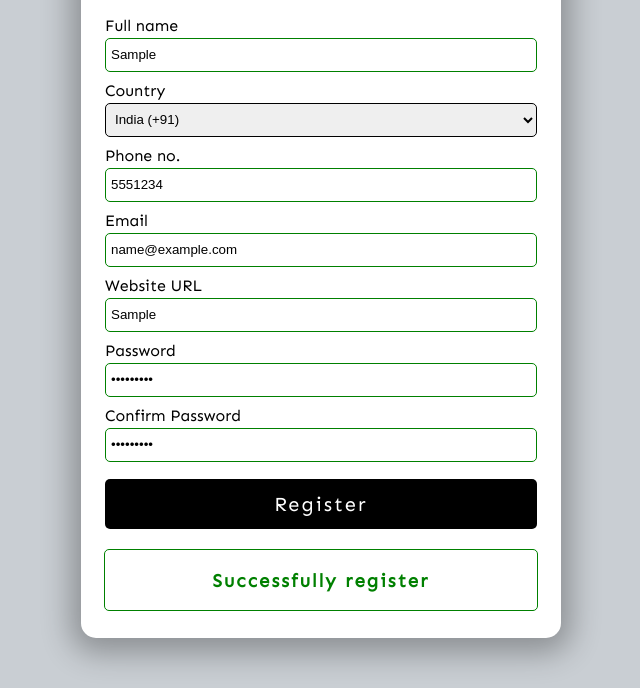
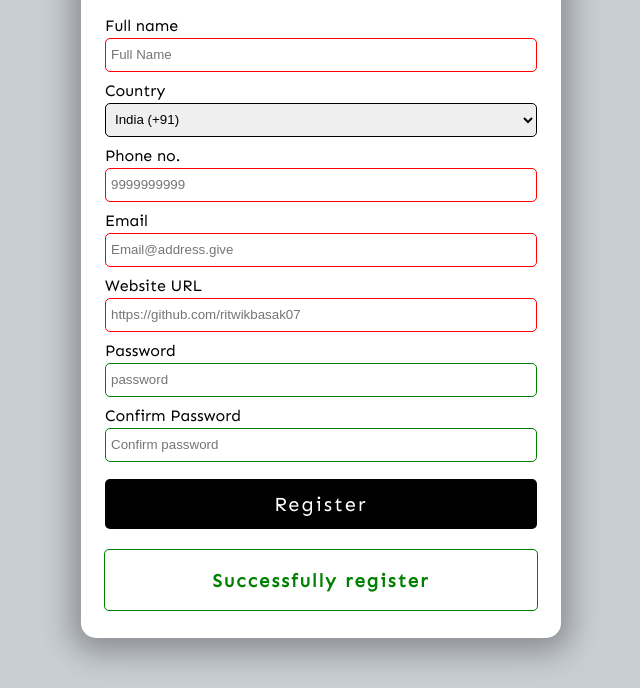
Before and after one commit to ritwikbasak07/form-validation, a plain HTML site: page index.html in a window 1280 px wide. Both pictures are taken after typing "Sample", "5551234", "name@example.com", "Sample", "Sample123", "Sample123" into the empty fields and a click on the button "Register". Shown: the part 112-800 px from the top of the page, without its empty margins (319-959 px from the left). Drawn offline with Linux system fonts and the light colour scheme.

Commit message:
Add files via upload

```diff
--- a/index.html
+++ b/index.html
@@ -17,7 +17,7 @@
             <!-- Full Name -->
             <div class="form-group">
                 <label for="name">Full name</label>
-                <input type="text" id="name" placeholder="Full Name" required minlength="4" maxlength="50" name="name">
+                <input class="reset" type="text" id="name" placeholder="Full Name" required minlength="4" maxlength="50" name="name">
             </div>
             <!-- Select country -->
             <div class="form-group">
@@ -246,29 +246,29 @@
             <!-- Phone number -->
             <div class="form-group">
                 <label for="phone">Phone no.</label>
-                <input type="tel" id="phone" placeholder="9999999999" required name="phone">
+                <input class="reset" type="tel" id="phone" placeholder="9999999999" required name="phone">
             </div>
             <!-- Email address -->
             <div class="form-group">
                 <label for="email">Email</label>
-                <input type="email" id="email" placeholder="Email@address.give" required name="email">
+                <input class="reset" type="email" id="email" placeholder="Email@address.give" required name="email">
             </div>
             <!-- Website Url -->
             <div class="form-group">
                 <label for="website">Website URL</label>
-                <input type="text" id="website" placeholder="https://github.com/ritwikbasak07" required name="website">
+                <input class="reset" type="text" id="website" placeholder="https://github.com/ritwikbasak07" required name="website">
             </div>
             <!-- Password -->
             <div class="form-group">
                 <label for="password1">Password</label>
-                <input type="password" id="password1" placeholder="password" required
+                <input class="reset" type="password" id="password1" placeholder="password" required
                     pattern="^(?=.*?[A-Z])(?=.*?[a-z])(?=.*?[0-9])(?=.*?[#?!@$%^&*-]).{6,20}$"
                     title="Minimum 6 and maximum 20 characters, at least one uppercase letter, one lowercase letter, one number and one special character" onpaste="return false;" ondrop="return false;" autocomplete="off">
             </div>
             <!-- Confirm Password -->
             <div class="form-group">
                 <label for="password2">Confirm Password</label>
-                <input type="password" id="password2" placeholder="Confirm password" required pattern="^(?=.*?[A-Z])(?=.*?[a-z])(?=.*?[0-9])(?=.*?[#?!@$%^&*-]).{6,20}$"
+                <input class="reset" type="password" id="password2" placeholder="Confirm password" required pattern="^(?=.*?[A-Z])(?=.*?[a-z])(?=.*?[0-9])(?=.*?[#?!@$%^&*-]).{6,20}$"
                 title="Minimum 6 and maximum 20 characters, at least one uppercase letter, one lowercase letter, one number and one special character" name="password" onpaste="return false;" ondrop="return false;" autocomplete="off">
             </div>
             <button type="submit">Register</button>
--- a/script.js
+++ b/script.js
@@ -3,7 +3,7 @@ const password1Element = document.getElementById('password1');
 const password2Element = document.getElementById('password2');
 const messageContainer = document.querySelector(".message-container");
 const message = document.getElementById('message');
-
+const clearData = Array.from(document.getElementsByClassName('reset'));
 
 let isValid = false;
 let passwordsMatch = false;
@@ -56,6 +56,15 @@ function storeFormData(){
 }
 
 
+function resetValue(){
+    var reset = clearData;
+    clearData.forEach((element)=>{
+        if(element.value != ""){
+        element.value = ""
+    }    });
+}
+
+
 
 
 
@@ -65,6 +74,7 @@ function processFormData(e) {
     // Submit data IF valid
     if(isValid && passwordsMatch){
         storeFormData();
+    resetValue();
     }
 }
 
```
